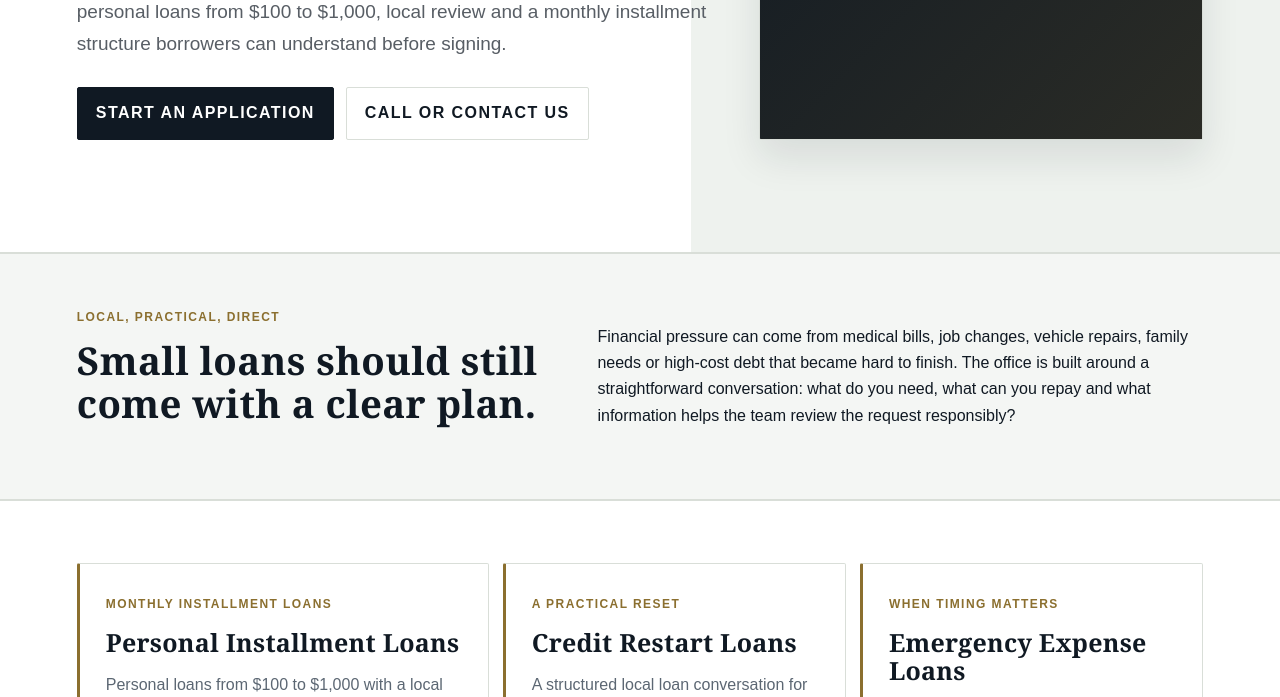
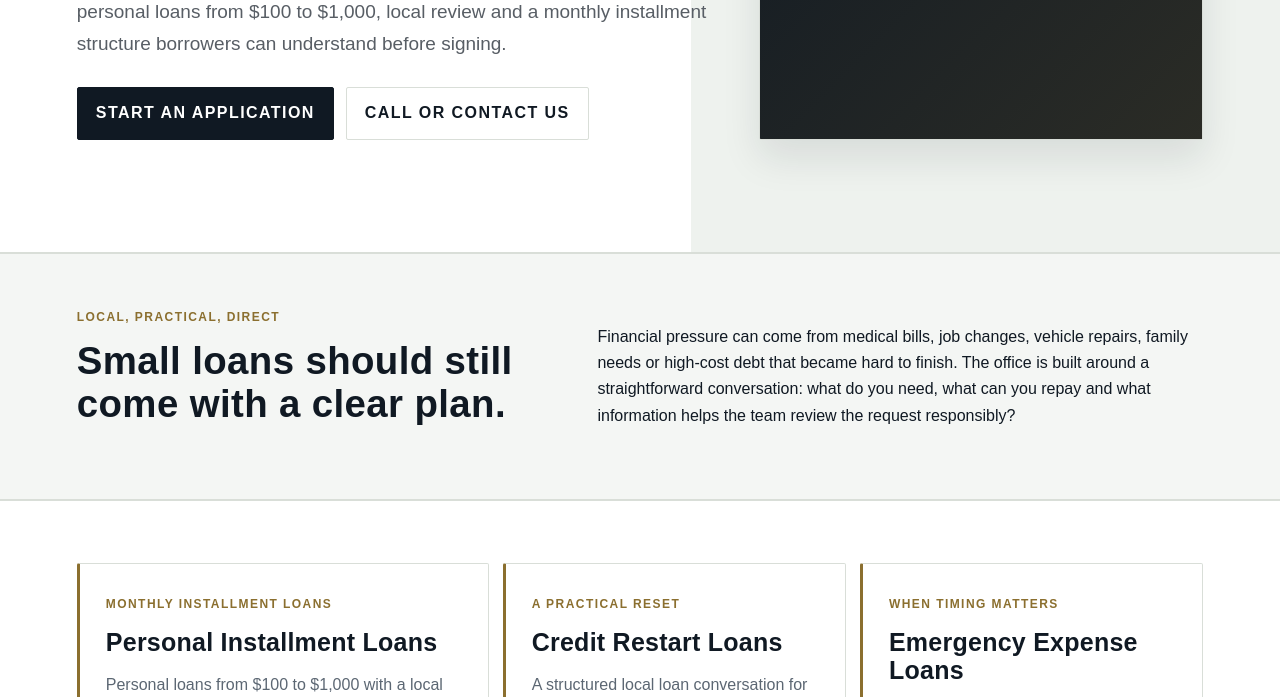
Before and after one commit to hsutech/1stchoiceloansllc-com, an Eleventy site: page src/index.html in a window 1280 px wide. Shown: the part 490-1187 px from the top of the page. Built offline with nearby package versions, Linux system fonts and the light colour scheme; Eleventy itself is replaced by a stand-in of ours; files that its build step writes are made by us from their sources.

Commit message:
Use approved font stacks

```diff
--- a/src/assets/brand-dna.css
+++ b/src/assets/brand-dna.css
@@ -6,7 +6,7 @@
   --dna-line:#d9ded8;
   --dna-radius:2px;
   --dna-shadow:0 18px 38px rgba(16,25,35,.10);
-  --dna-heading:Georgia, "Times New Roman", serif;
+  --dna-heading:Arial, Helvetica, sans-serif;
   --dna-font:Arial, Helvetica, sans-serif;
 }
 body{
--- a/src/index.html
+++ b/src/index.html
@@ -8,7 +8,7 @@
   <link rel="canonical" href="https://1stchoiceloansllc.com/">
   <link rel="icon" href="assets/favicon.svg" type="image/svg+xml">
   <link rel="stylesheet" href="assets/site.css">
-  <link rel="stylesheet" href="/assets/brand-dna.css?v=differentiation-3">
+  <link rel="stylesheet" href="/assets/brand-dna.css?v=differentiation-4">
   <script type="application/ld+json">{"@context":"https://schema.org","@type":"FinancialService","name":"1st Choice Loans LLC","url":"https://1stchoiceloansllc.com","telephone":"931-327-2117","email":"1stchoiceloansllc@gmail.com","priceRange":"$$","address":{"@type":"PostalAddress","streetAddress":"107 N. Porter St. Suite 7","addressLocality":"Winchester","addressRegion":"TN","postalCode":"37398","addressCountry":"US"},"openingHoursSpecification":[{"@type":"OpeningHoursSpecification","dayOfWeek":["Monday","Tuesday","Wednesday","Thursday","Friday"],"opens":"09:00","closes":"17:00"}],"logo":"https://1stchoiceloansllc.com/assets/logo.svg"}</script>
   <script type="application/ld+json">{"@context":"https://schema.org","@type":"WebSite","name":"1st Choice Loans LLC","url":"https://1stchoiceloansllc.com"}</script>
   <script type="application/ld+json">{"@context":"https://schema.org","@type":"WebPage","name":"1st Choice Loans - Winchester, Tennessee Personal Loans","url":"https://1stchoiceloansllc.com/","isPartOf":{"@type":"WebSite","name":"1st Choice Loans LLC","url":"https://1stchoiceloansllc.com"}}</script>
```
Also changed, not shown: src/404.html (+1 -1 lines), src/about/index.html (+1 -1 lines), src/apply-online/index.html (+1 -1 lines), src/blog/index.html (+1 -1 lines), src/blog/payday-title-loan-alternatives/index.html (+1 -1 lines), src/blog/personal-loan-application-checklist/index.html (+1 -1 lines), src/blog/rebuilding-credit-after-financial-setback/index.html (+1 -1 lines), src/contact-us/index.html (+1 -1 lines), src/credit-restart-loans/index.html (+1 -1 lines), src/emergency-expense-loans/index.html (+1 -1 lines), src/hours/index.html (+1 -1 lines), src/medical-bill-loans/index.html (+1 -1 lines), src/payday-title-loan-alternative/index.html (+1 -1 lines), src/personal-installment-loans/index.html (+1 -1 lines), 3 more files.
